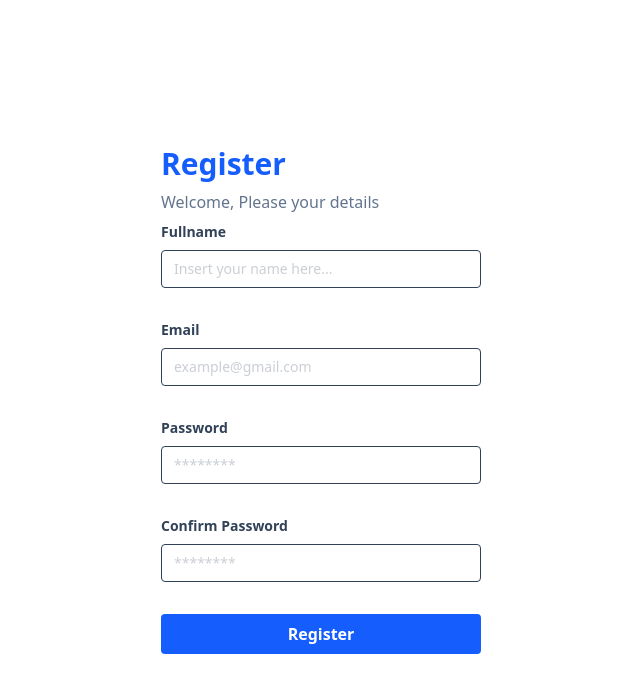
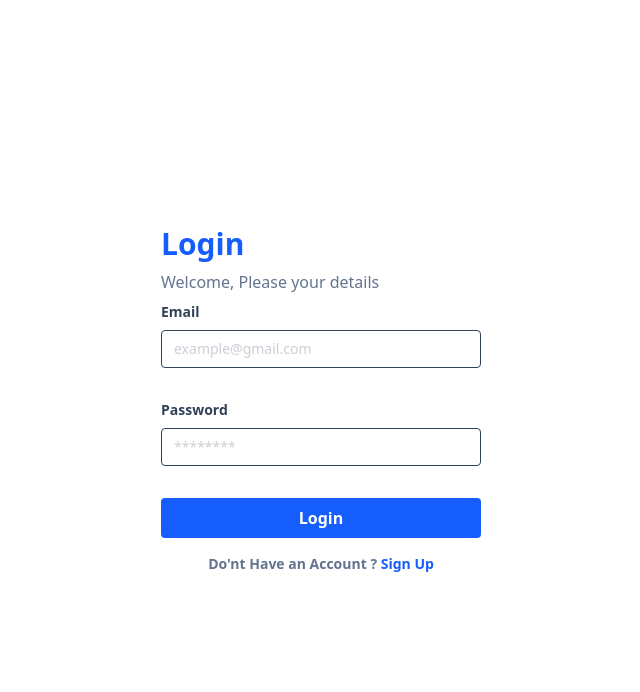
Before and after one commit to mhammdalwii/reactTerbaru, a React (Vite) app in the folder my-react-app/: page /login in a window 1280 px wide. Shown: the top 692 px of the page, without its empty margins (319-959 px from the left). Built offline with nearby package versions, Linux system fonts and the light colour scheme.

Commit message:
first commit

```diff
--- a/my-react-app/package.json
+++ b/my-react-app/package.json
@@ -13,6 +13,7 @@
     "@tailwindcss/vite": "^4.1.6",
     "react": "^19.1.0",
     "react-dom": "^19.1.0",
+    "react-router-dom": "^7.6.0",
     "tailwindcss": "^4.1.6"
   },
   "devDependencies": {
--- a/my-react-app/src/App.jsx
+++ /dev/null
@@ -1,13 +0,0 @@
-import React from "react";
-import LoginPage from "./pages";
-import RegisterPage from "./pages/register";
-
-function App() {
-  return (
-    <div className="flex justify-center min-h-screen items-center">
-      <RegisterPage />
-    </div>
-  );
-}
-
-export default App;
--- a/my-react-app/src/components/Elements/Input/Input.jsx
+++ b/my-react-app/src/components/Elements/Input/Input.jsx
@@ -1,6 +1,6 @@
 const Input = (props) => {
   const { type, placeholder, name } = props;
-  return <input type={type} className="text-sm border rounded w-full py-2 px-3 text-slate-700 placeholder:opacity-50" placeholder={placeholder} name={name} />;
+  return <input type={type} className="text-sm border rounded w-full py-2 px-3 text-slate-700 placeholder:opacity-50" placeholder={placeholder} name={name} id={name} />;
 };
 
 export default Input;
--- a/my-react-app/src/components/Layouts/AuthLayouts.jsx
+++ b/my-react-app/src/components/Layouts/AuthLayouts.jsx
@@ -4,10 +4,12 @@ const AuthLayouts = (props) => {
   const { children, title } = props;
 
   return (
-    <div className="w-full max-w-xs">
-      <h1 className="text-blue-600 text-3xl font-bold mb-2">{title}</h1>
-      <p className="font-medium text-slate-500 mb-2">Welcome, Please your details</p>
-      {children}
+    <div className="flex justify-center min-h-screen items-center">
+      <div className="w-full max-w-xs">
+        <h1 className="text-blue-600 text-3xl font-bold mb-2">{title}</h1>
+        <p className="font-medium text-slate-500 mb-2">Welcome, Please your details</p>
+        {children}
+      </div>
     </div>
   );
 };
--- a/my-react-app/src/main.jsx
+++ b/my-react-app/src/main.jsx
@@ -1,10 +1,29 @@
 import { StrictMode } from "react";
 import { createRoot } from "react-dom/client";
 import "./index.css";
-import App from "./App.jsx";
+import { createBrowserRouter, RouterProvider } from "react-router-dom";
+import LoginPage from "./pages/login.jsx";
+import RegisterPage from "./pages/register.jsx";
+import ErrorPage from "./pages/404.jsx";
+
+const router = createBrowserRouter([
+  {
+    path: "/",
+    element: <div>Welcome to my React App</div>,
+    errorElement: <ErrorPage />,
+  },
+  {
+    path: "/login",
+    element: <LoginPage />,
+  },
+  {
+    path: "/register",
+    element: <RegisterPage />,
+  },
+]);
 
 createRoot(document.getElementById("root")).render(
   <StrictMode>
-    <App />
+    <RouterProvider router={router} />
   </StrictMode>
 );
--- /dev/null
+++ b/my-react-app/src/pages/404.jsx
@@ -0,0 +1,22 @@
+import { useRouteError } from "react-router-dom";
+
+const ErrorPage = () => {
+  const error = useRouteError();
+  return (
+    <section class="bg-white dark:bg-gray-900">
+      <div class="py-8 px-4 mx-auto max-w-screen-xl lg:py-16 lg:px-6">
+        <div class="mx-auto max-w-screen-sm text-center">
+          <h1 class="mb-4 text-7xl tracking-tight font-extrabold lg:text-9xl text-primary-600 dark:text-primary-500">404</h1>
+          <p class="mb-4 text-3xl tracking-tight font-bold text-gray-900 md:text-4xl dark:text-white">Something's missing.</p>
+          <p class="mb-4 text-lg font-light text-gray-900 dark:text-gray-400">Sorry, we can't find that page. You'll find lots to explore on the home page. </p>
+          <a href="#" class="inline-flex text-white bg-blue-500 hover:bg-primary-800 focus:ring-4 focus:outline-none focus:ring-primary-300 font-medium rounded-lg text-sm px-5 py-2.5 text-center dark:focus:ring-primary-900 my-4">
+            Back to Homepage
+          </a>
+          <p class="text-sm text-gray-500 dark:text-gray-400">Error: {error.statusText || error.message}</p>
+        </div>
+      </div>
+    </section>
+  );
+};
+
+export default ErrorPage;
--- a/my-react-app/src/pages/index.jsx
+++ b/my-react-app/src/pages/index.jsx
@@ -1,4 +1,5 @@
 import LoginPage from "./login";
 import RegisterPage from "./register";
+import ErrorPage from "./404";
 
-export default { LoginPage, RegisterPage };
+export default { LoginPage, RegisterPage, ErrorPage };
--- a/my-react-app/src/pages/login.jsx
+++ b/my-react-app/src/pages/login.jsx
@@ -1,3 +1,4 @@
+import { Link } from "react-router-dom";
 import { FormLogin } from "../components/Fragments";
 import AuthLayouts from "../components/Layouts";
 
@@ -5,6 +6,12 @@ const LoginPage = () => {
   return (
     <AuthLayouts title="Login">
       <FormLogin />
+      <p className="text-center mt-4 font-bold text-slate-500 text-sm">
+        Do'nt Have an Account ?{" "}
+        <Link to="/register" className="text-blue-600">
+          Sign Up
+        </Link>{" "}
+      </p>
     </AuthLayouts>
   );
 };
--- a/my-react-app/src/pages/register.jsx
+++ b/my-react-app/src/pages/register.jsx
@@ -1,10 +1,17 @@
 import { FormLogin, FormRegister } from "../components/Fragments";
 import AuthLayouts from "../components/Layouts";
+import { Link } from "react-router-dom";
 
 const RegisterPage = () => {
   return (
     <AuthLayouts title="Register">
       <FormRegister />
+      <p className="text-center mt-4 font-bold text-slate-500 text-sm">
+        Have an Account ?{" "}
+        <Link to="/login" className="text-blue-600">
+          Login
+        </Link>{" "}
+      </p>
     </AuthLayouts>
   );
 };
```
Also changed, not shown: 1 other file (tests, documents, lock files or other folders).
